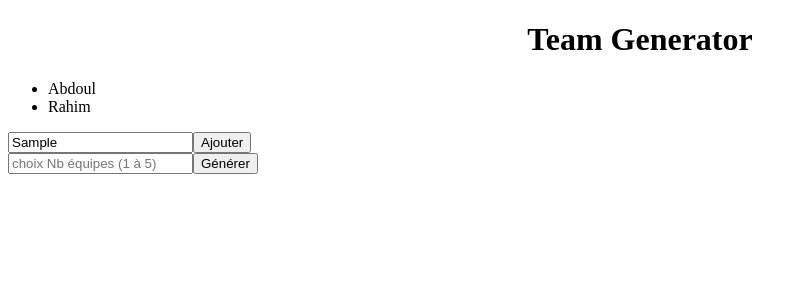
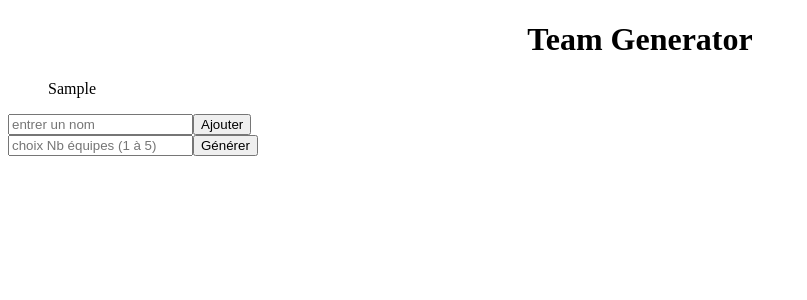
Before and after one commit to bahrahim/teamgenerator, an Angular app: page / in a window 1280 px wide. Both pictures are taken after typing "Sample" into the empty fields and a click on the button "Ajouter". Shown: the top 300 px of the page, without its empty margins (0-807 px from the left). Built offline with nearby package versions, Linux system fonts and the light colour scheme.

Commit message:
creation des fonction add, gestion des erreurs

```diff
--- a/src/app/app.component.html
+++ b/src/app/app.component.html
@@ -3,14 +3,20 @@
   <h1>Team Generator</h1>
 
   <ul>
-    <li classe="player">Abdoul</li>
-    <li>Rahim</li>
+    <li *ngFor="let player of Players"> {{ player }}</li>
   </ul>
 
   <div class="choice">
-    <input type="text" placeholder="entrer un nom">
-    <button>Ajouter</button>
+    <input
+      #inputPlayer
+      type="text"
+      placeholder="entrer un nom"
+      (input)="onInput(inputPlayer.value)"
+      [value]="newPlayer"
+      >
+    <button (click)="addPlayer()">Ajouter</button>
   </div>
+  <p *ngIf="messageError">{{ messageError }}</p>
 
   <div class="choice">
     <input type="text" placeholder="choix Nb équipes (1 à 5)">
--- a/src/app/app.component.scss
+++ b/src/app/app.component.scss
@@ -1,3 +1,12 @@
 h1 {
     text-align: center;
 }
+
+li {
+    list-style-type: none;
+}
+
+p{
+    font-size: 15px;
+    color: red;
+}
--- a/src/app/app.component.ts
+++ b/src/app/app.component.ts
@@ -6,5 +6,26 @@ import { Component } from '@angular/core';
   styleUrls: ['./app.component.scss']
 })
 export class AppComponent {
-  title = 'teamgenerator';
+  newPlayer = '';
+  Players : string[] = [];
+  messageError : string = '';
+
+
+  onInput(Player: string) {
+    this.newPlayer = Player;
+  }
+
+  addPlayer()
+  {
+    if (this.newPlayer == '')
+    {
+      this.messageError = 'Veuillez saisir un nom de joueur';
+    }else
+    {
+      this.Players.push(this.newPlayer);
+      this.messageError = '';
+      this.newPlayer = '';
+    }
+
+  }
 }
```
